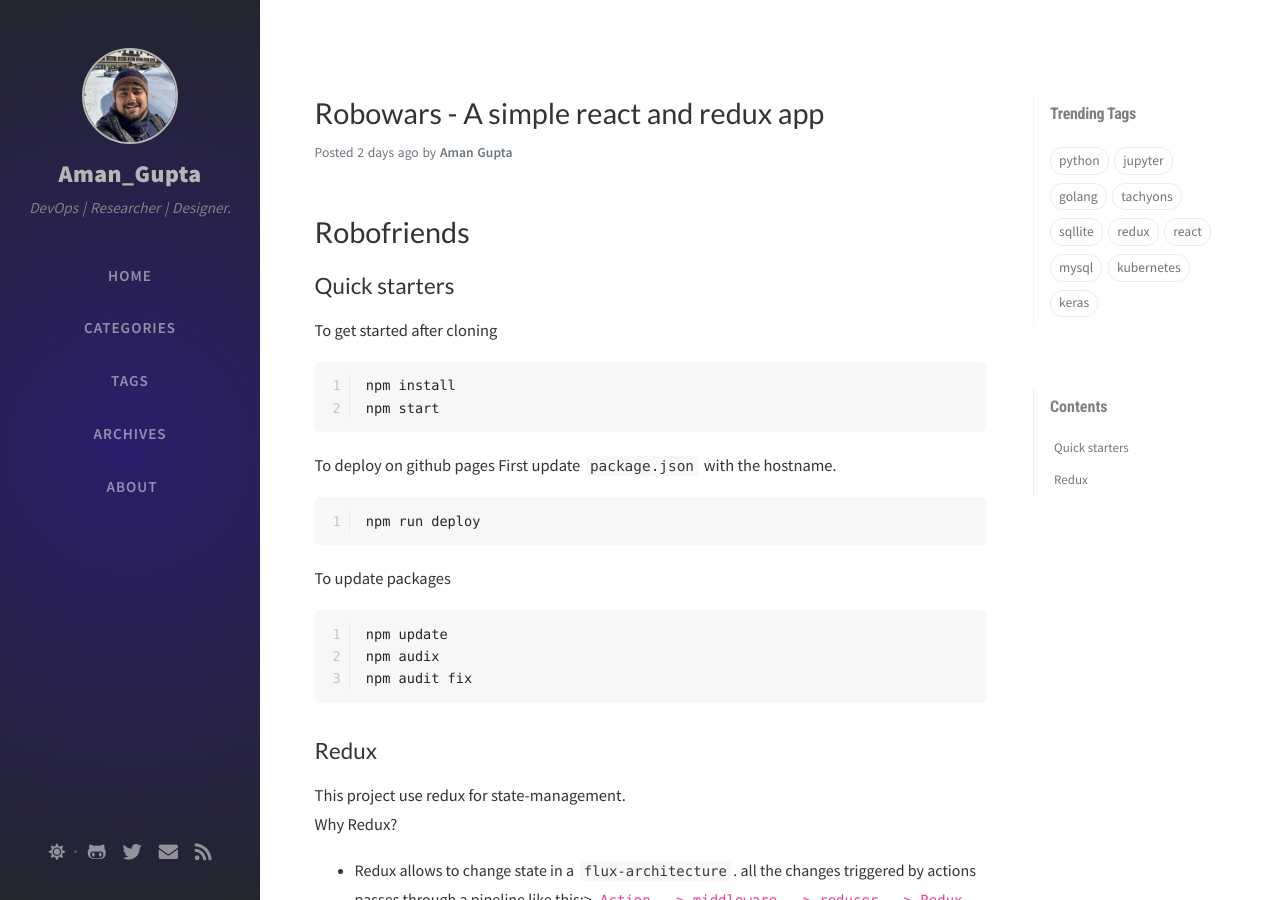
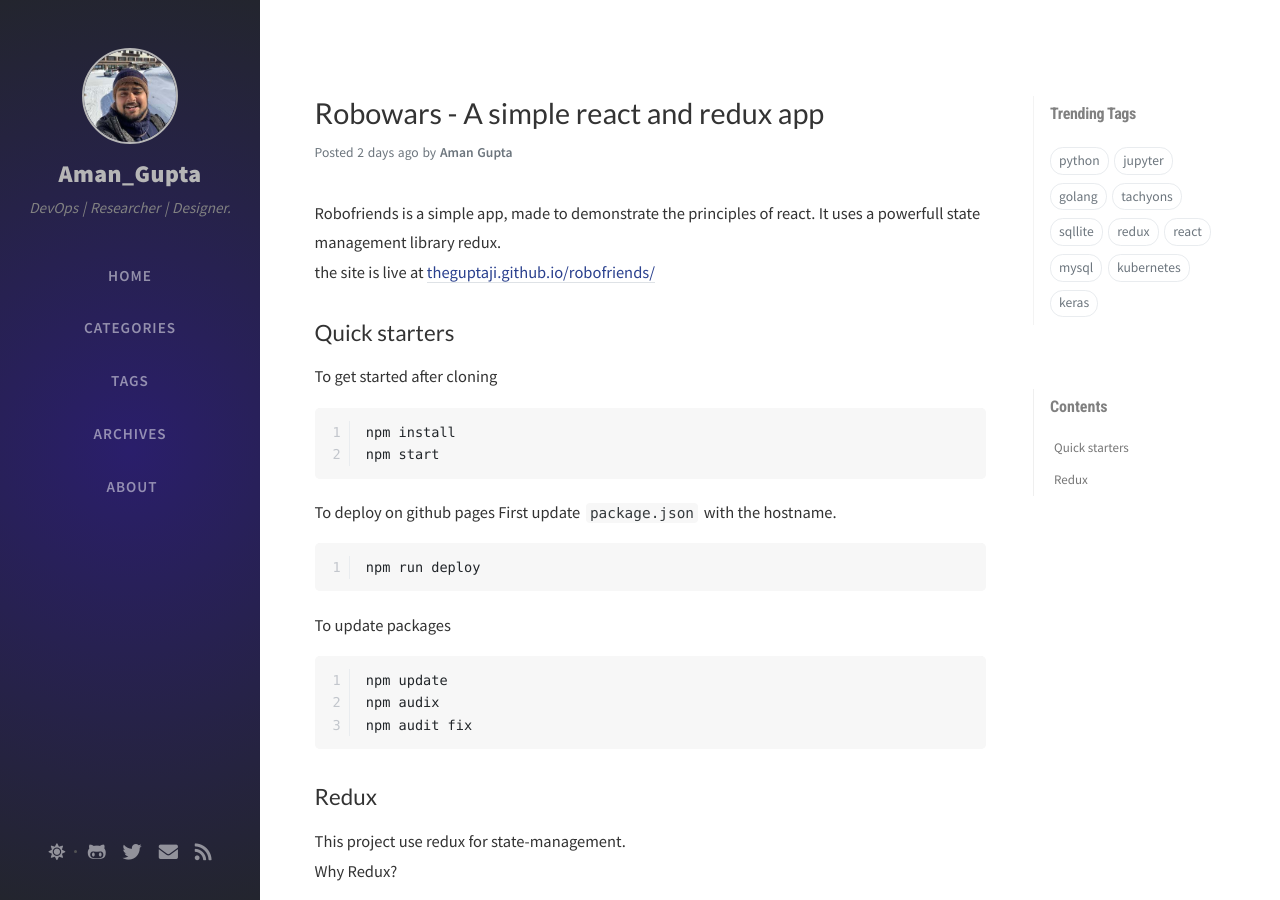
Before and after one commit to theguptaji/theguptaji.github.io, a Jekyll site: the page built from _posts/2020-05-04-robowars.md, in a window 1280 px wide and 900 px high. Built offline with Jekyll 4.4.1, drawn with Linux system fonts in a browser that asks for light colours; nearby versions of some CDN libraries; comment, search, counter and statistics services are not loaded.

Commit message:
editing robowars post

```diff
--- a/_posts/2020-05-04-robowars.md
+++ b/_posts/2020-05-04-robowars.md
@@ -6,7 +6,8 @@ categories: [Development, React]
 tags: [react, redux, tachyons, javascript]
 ---
 
-# Robofriends
+Robofriends is a simple app, made to demonstrate the principles of react. It uses a powerfull state management library redux.
+the site is live at [theguptaji.github.io/robofriends/](https://theguptaji.github.io/robofriends/)
 
 ## Quick starters
 
```
Also changed, not shown: README.md.
